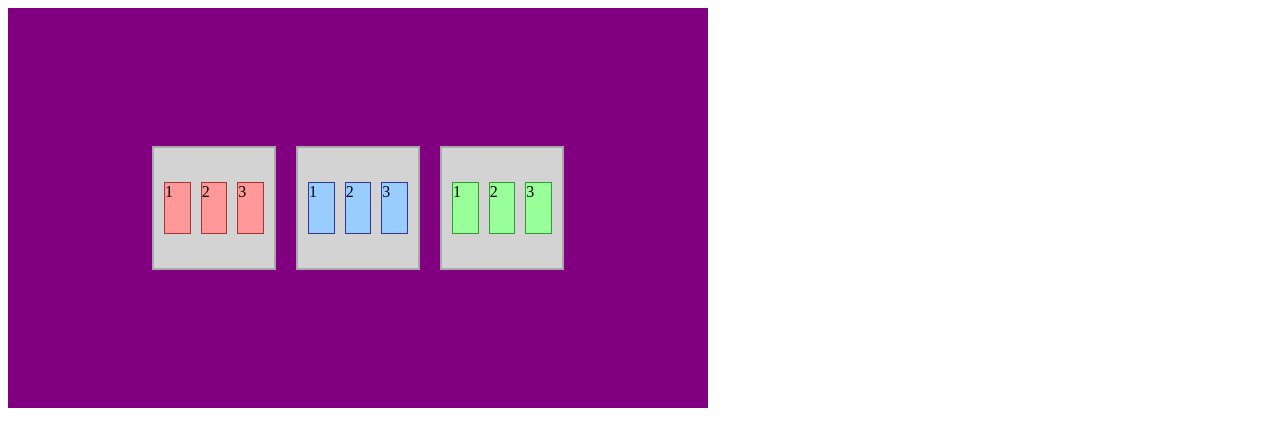
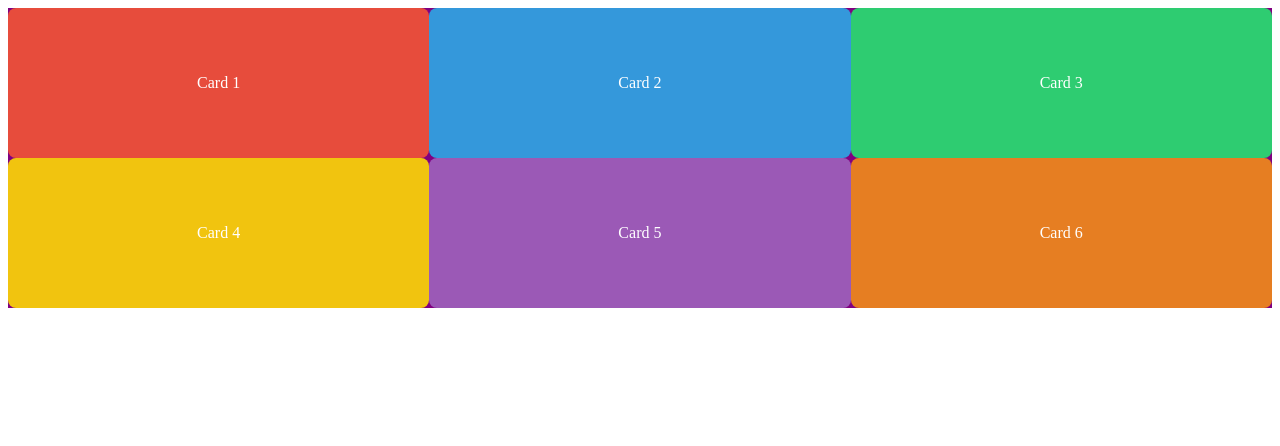
Before and after one commit to engineermuhammadsaad688/css-tutorial, a plain HTML site: page class-10.html in a window 1280 px wide. Drawn offline with Linux system fonts and the light colour scheme.

Commit message:
class 10 updated

```diff
--- a/class-10.html
+++ b/class-10.html
@@ -1,84 +1,64 @@
 <!DOCTYPE html>
 <html lang="en">
 <head>
-  <meta charset="UTF-8" />
-  <meta name="viewport" content="width=device-width, initial-scale=1.0"/>
-  <title>Box Layout</title>
+  <meta charset="UTF-8">
+  <title>Card Layout</title>
   <style>
-    /* Main Box */
-    .main-box {
-      width: 700px;
-      height: 400px;
-      background-color:purple;
+
+    .main-container {
+      background-color: purple;
       display: flex;
-      justify-content: center;
-      align-items: center;
-      gap: 20px;
+      flex-wrap: wrap;
     }
 
-    /* Child Boxes */
-    .child-box-1,
-    .child-box-2,
-    .child-box-3 {
-      width: 100px;
-      height: 100px;
+    .card {
+      width: 33.33%;
+      height: 150px;
+      border-radius: 8px;
+      color: white;
       display: flex;
+      align-items: center;
       justify-content: center;
-      align-items: center;
-      gap: 10px;
-      background-color: #d3d3d3;
-      border: 2px solid #aaa;
-      padding: 10px;
     }
 
-    /* Grandchild Boxes - Child 1 */
-    .grandchild-box-1-1,
-    .grandchild-box-1-2,
-    .grandchild-box-1-3 {
-      width: 50px;
-      height: 50px;
-      background-color: #ff9999;
-      border: 1px solid #a33;
+
+    .card1 { background-color: #e74c3c; }
+    .card2 { background-color: #3498db; }
+    .card3 { background-color: #2ecc71; }
+    .card4 { background-color: #f1c40f; }
+    .card5 { background-color: #9b59b6; }
+    .card6 { background-color: #e67e22; }
+
+
+
+    /* Medium screens: 2 cards per row */
+    @media (max-width: 768px) {
+      .card {
+        width: 50%;
+      }
     }
 
-    /* Grandchild Boxes - Child 2 */
-    .grandchild-box-2-1,
-    .grandchild-box-2-2,
-    .grandchild-box-2-3 {
-      width: 50px;
-      height: 50px;
-      background-color: #99ccff;
-      border: 1px solid #339;
+    /* Small screens: 1 card per row */
+    @media (max-width: 480px) {
+      .card {
+        width: 100%;
+      }
     }
 
-    /* Grandchild Boxes - Child 3 */
-    .grandchild-box-3-1,
-    .grandchild-box-3-2,
-    .grandchild-box-3-3 {
-      width: 50px;
-      height: 50px;
-      background-color: #99ff99;
-      border: 1px solid #393;
-    }
+
   </style>
+
 </head>
 <body>
-  <div class="main-box">
-    <div class="child-box-1">
-      <div class="grandchild-box-1-1">1</div>
-      <div class="grandchild-box-1-2">2</div>
-      <div class="grandchild-box-1-3">3</div>
-    </div>
-    <div class="child-box-2">
-      <div class="grandchild-box-2-1">1</div>
-      <div class="grandchild-box-2-2">2</div>
-      <div class="grandchild-box-2-3">3</div>
-    </div>
-    <div class="child-box-3">
-      <div class="grandchild-box-3-1">1</div>
-      <div class="grandchild-box-3-2">2</div>
-      <div class="grandchild-box-3-3">3</div>
-    </div>
+
+  <div class="main-container">
+    <div class="card card1">Card 1</div>
+    <div class="card card2">Card 2</div>
+    <div class="card card3">Card 3</div>
+    <div class="card card4">Card 4</div>
+    <div class="card card5">Card 5</div>
+    <div class="card card6">Card 6</div>
   </div>
+
 </body>
 </html>
```
Also changed, not shown: class-9.html (+4 -15 lines).
